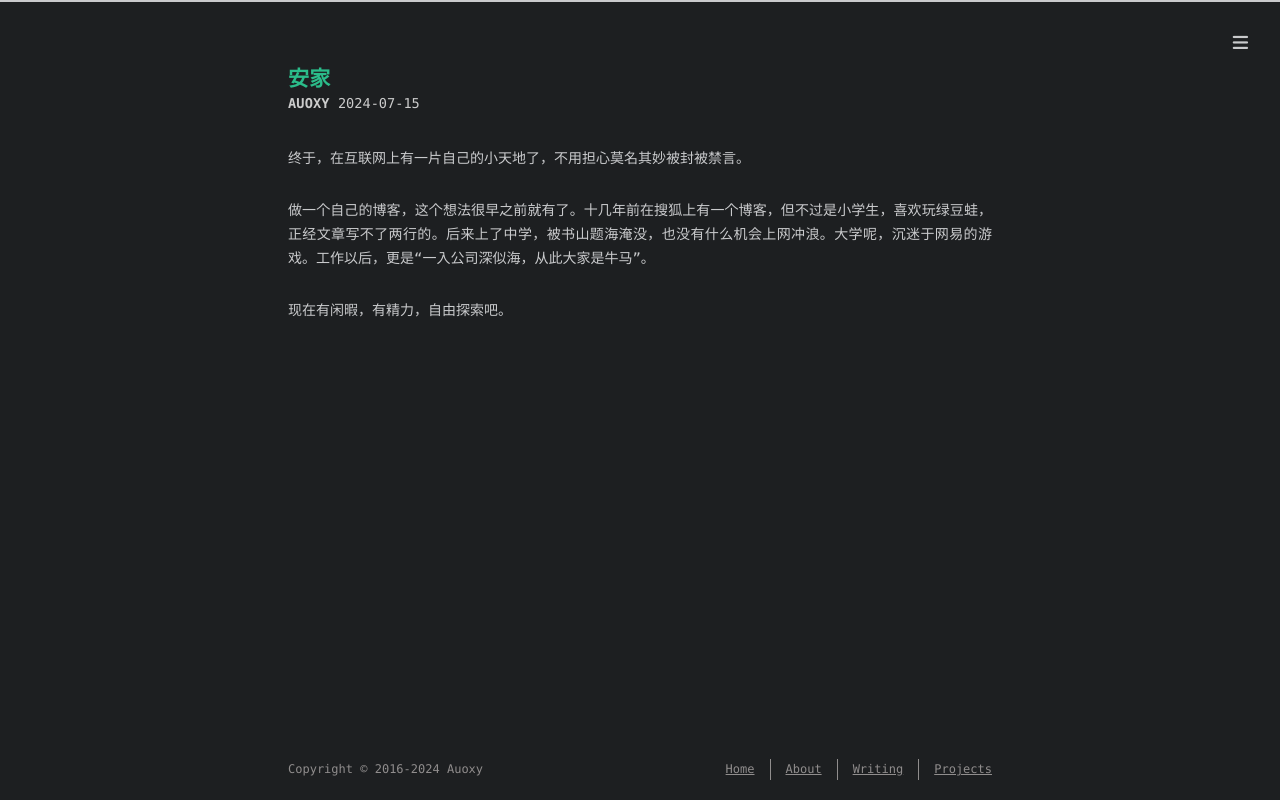
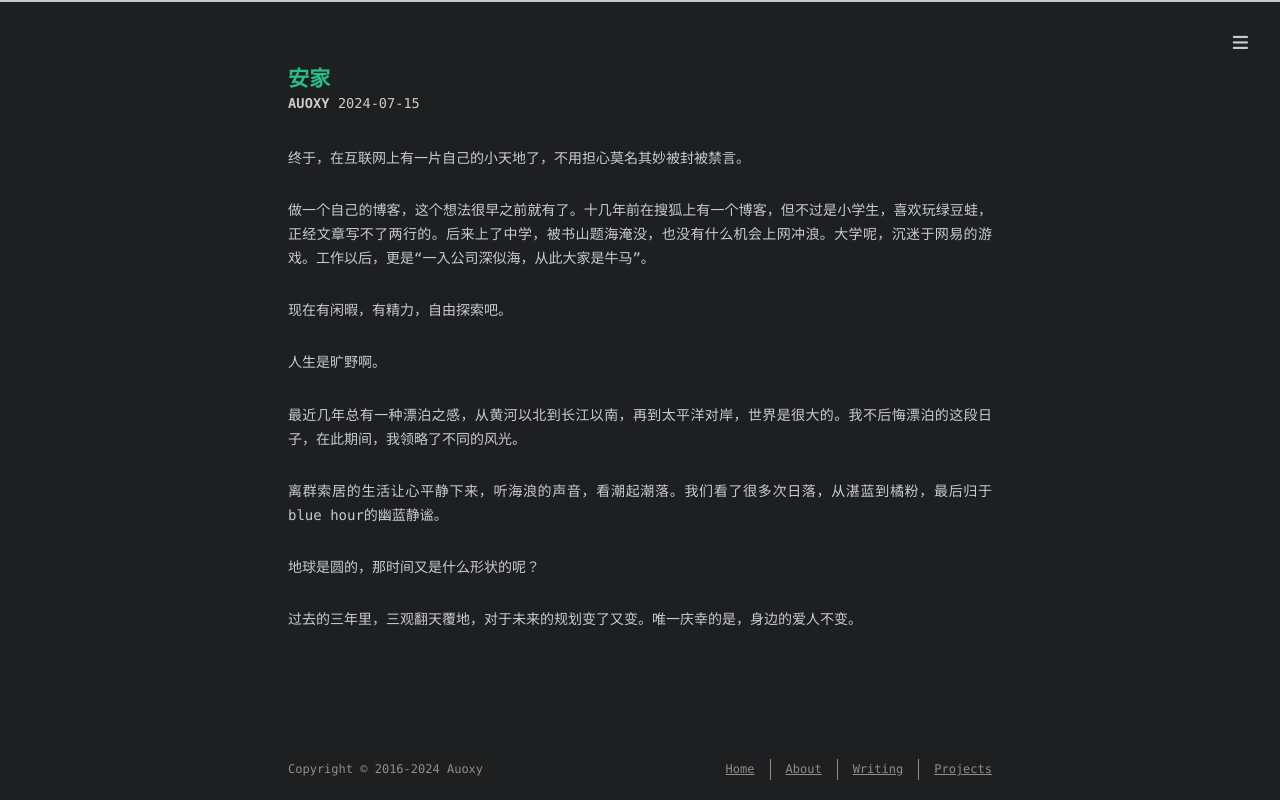
Before and after one commit to ThatCurtainCat/ThatCurtainCat.github.io, a plain HTML site: page 2024/07/15/安家/index.html in a window 1280 px wide. Drawn offline with nearby package versions, Linux system fonts and the light colour scheme; some packages are replaced by stand-ins of ours; a script that the page names is missing; a web font is replaced by a local one.

Commit message:
Site updated: 2024-07-16 16:59:35

```diff
--- a/2024/07/15/安家/index.html
+++ b/2024/07/15/安家/index.html
@@ -6,15 +6,15 @@
     <meta http-equiv="X-UA-Compatible" content="IE=edge">
     <meta name="HandheldFriendly" content="True">
     <meta name="viewport" content="width=device-width, initial-scale=1, maximum-scale=5" />
-    <meta name="description" content="终于，在互联网上有一片自己的小天地了，不用担心莫名其妙被封被禁言。 做一个自己的博客，这个想法很早之前就有了。十几年前在搜狐上有一个博客，但不过是小学生，喜欢玩绿豆蛙，正经文章写不了两行的。后来上了中学，被书山题海淹没，也没有什么机会上网冲浪。大学呢，沉迷于网易的游戏。工作以后，更是“一入公司深似海，从此大家是牛马”。 现在有闲暇，有精力，自由探索吧。">
+    <meta name="description" content="终于，在互联网上有一片自己的小天地了，不用担心莫名其妙被封被禁言。 做一个自己的博客，这个想法很早之前就有了。十几年前在搜狐上有一个博客，但不过是小学生，喜欢玩绿豆蛙，正经文章写不了两行的。后来上了中学，被书山题海淹没，也没有什么机会上网冲浪。大学呢，沉迷于网易的游戏。工作以后，更是“一入公司深似海，从此大家是牛马”。 现在有闲暇，有精力，自由探索吧。 人生是旷野啊。 最近几年总有一种漂泊之感，从">
 <meta property="og:type" content="article">
 <meta property="og:title" content="安家">
 <meta property="og:url" content="http://example.com/2024/07/15/%E5%AE%89%E5%AE%B6/index.html">
 <meta property="og:site_name" content="Auoxy">
-<meta property="og:description" content="终于，在互联网上有一片自己的小天地了，不用担心莫名其妙被封被禁言。 做一个自己的博客，这个想法很早之前就有了。十几年前在搜狐上有一个博客，但不过是小学生，喜欢玩绿豆蛙，正经文章写不了两行的。后来上了中学，被书山题海淹没，也没有什么机会上网冲浪。大学呢，沉迷于网易的游戏。工作以后，更是“一入公司深似海，从此大家是牛马”。 现在有闲暇，有精力，自由探索吧。">
+<meta property="og:description" content="终于，在互联网上有一片自己的小天地了，不用担心莫名其妙被封被禁言。 做一个自己的博客，这个想法很早之前就有了。十几年前在搜狐上有一个博客，但不过是小学生，喜欢玩绿豆蛙，正经文章写不了两行的。后来上了中学，被书山题海淹没，也没有什么机会上网冲浪。大学呢，沉迷于网易的游戏。工作以后，更是“一入公司深似海，从此大家是牛马”。 现在有闲暇，有精力，自由探索吧。 人生是旷野啊。 最近几年总有一种漂泊之感，从">
 <meta property="og:locale" content="en_US">
 <meta property="article:published_time" content="2024-07-15T22:56:16.000Z">
-<meta property="article:modified_time" content="2024-07-15T23:04:22.884Z">
+<meta property="article:modified_time" content="2024-07-16T23:58:32.826Z">
 <meta property="article:author" content="Auoxy">
 <meta name="twitter:card" content="summary">
 
@@ -151,6 +151,11 @@
     <p>终于，在互联网上有一片自己的小天地了，不用担心莫名其妙被封被禁言。</p>
 <p>做一个自己的博客，这个想法很早之前就有了。十几年前在搜狐上有一个博客，但不过是小学生，喜欢玩绿豆蛙，正经文章写不了两行的。后来上了中学，被书山题海淹没，也没有什么机会上网冲浪。大学呢，沉迷于网易的游戏。工作以后，更是“一入公司深似海，从此大家是牛马”。</p>
 <p>现在有闲暇，有精力，自由探索吧。</p>
+<p>人生是旷野啊。</p>
+<p>最近几年总有一种漂泊之感，从黄河以北到长江以南，再到太平洋对岸，世界是很大的。我不后悔漂泊的这段日子，在此期间，我领略了不同的风光。</p>
+<p>离群索居的生活让心平静下来，听海浪的声音，看潮起潮落。我们看了很多次日落，从湛蓝到橘粉，最后归于blue hour的幽蓝静谧。</p>
+<p>地球是圆的，那时间又是什么形状的呢？</p>
+<p>过去的三年里，三观翻天覆地，对于未来的规划变了又变。唯一庆幸的是，身边的爱人不变。</p>
 
   </div>
 </article>
```
